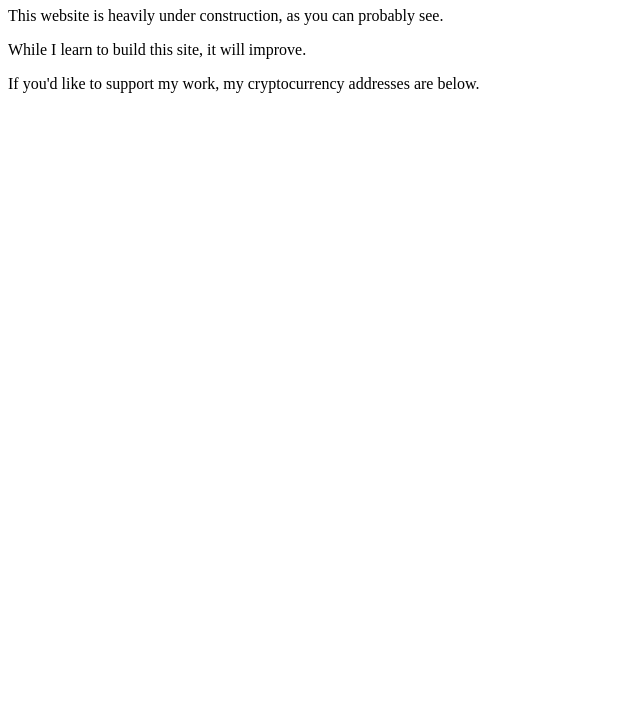
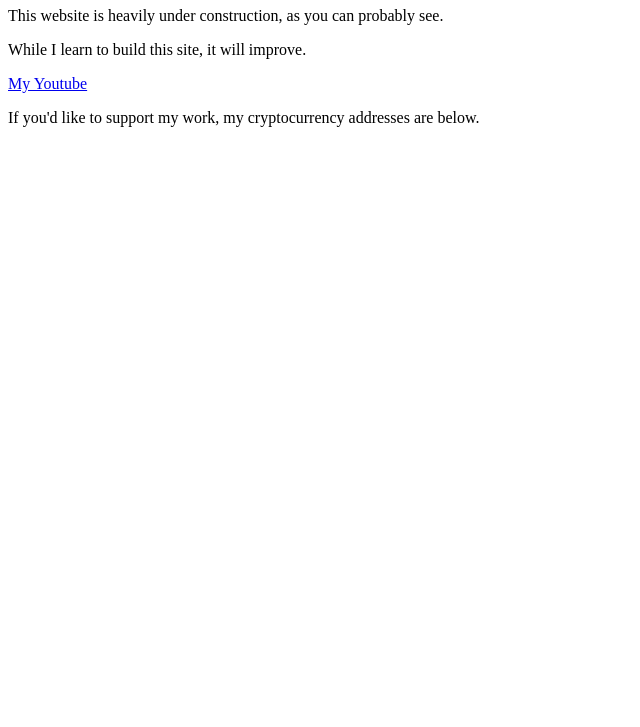
Before and after one commit to SixFlix/SixFlix.github.io, a plain HTML site: page index.html in a window 1280 px wide. Shown: the part 73-800 px from the top of the page, without its empty margins (0-640 px from the left). Drawn offline with Linux system fonts and the light colour scheme.

Commit message:
Update index.html

```diff
--- a/index.html
+++ b/index.html
@@ -5,6 +5,9 @@
 <p>This website is heavily under construction, as you can probably see.</p>
 <p>While I learn to build this site, it will improve.</p>
 
+<p>
+    <a href="https://www.youtube.com/@_ToL_9371">My Youtube</a></p>
+
 <p>If you'd like to support my work, my cryptocurrency addresses are below.</p>
 </body>
 </html>
```
